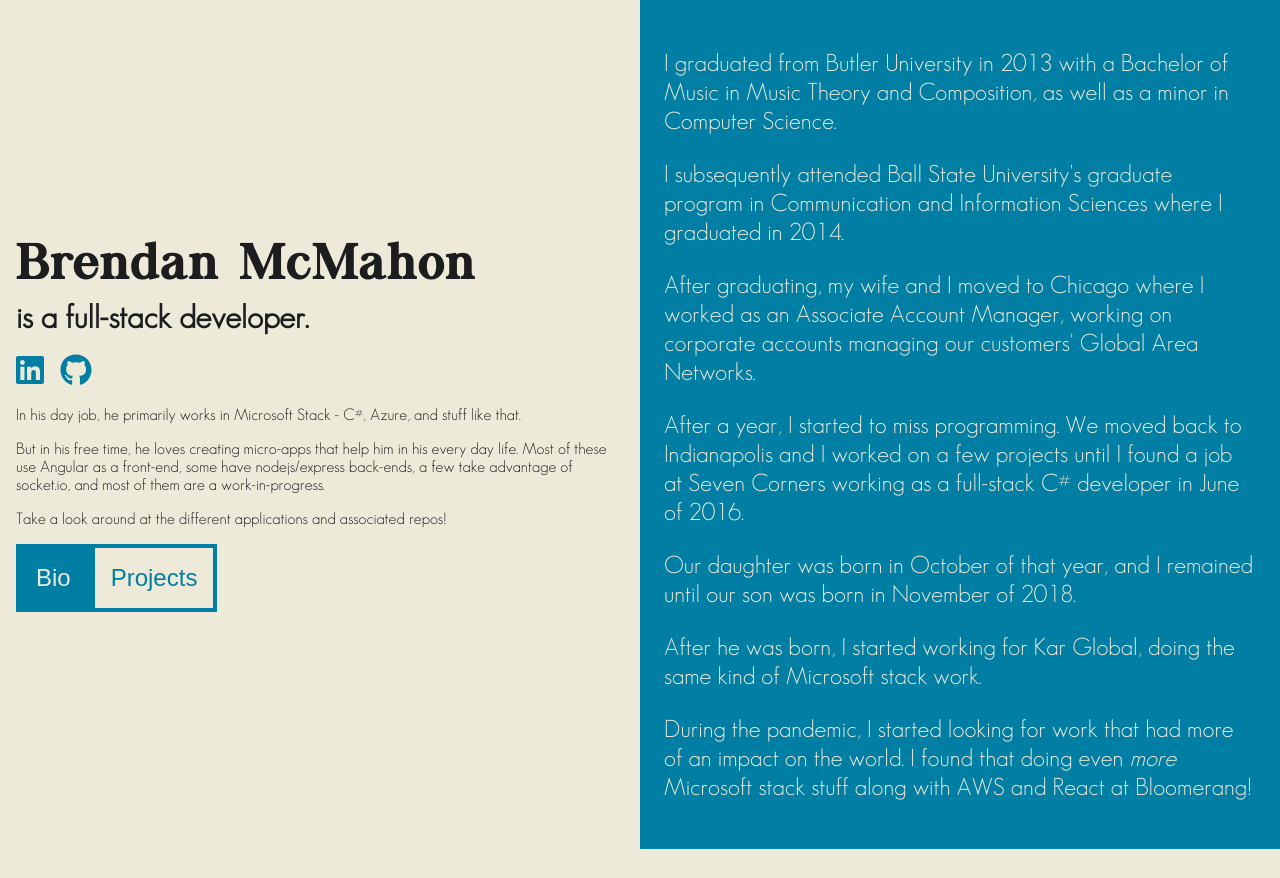
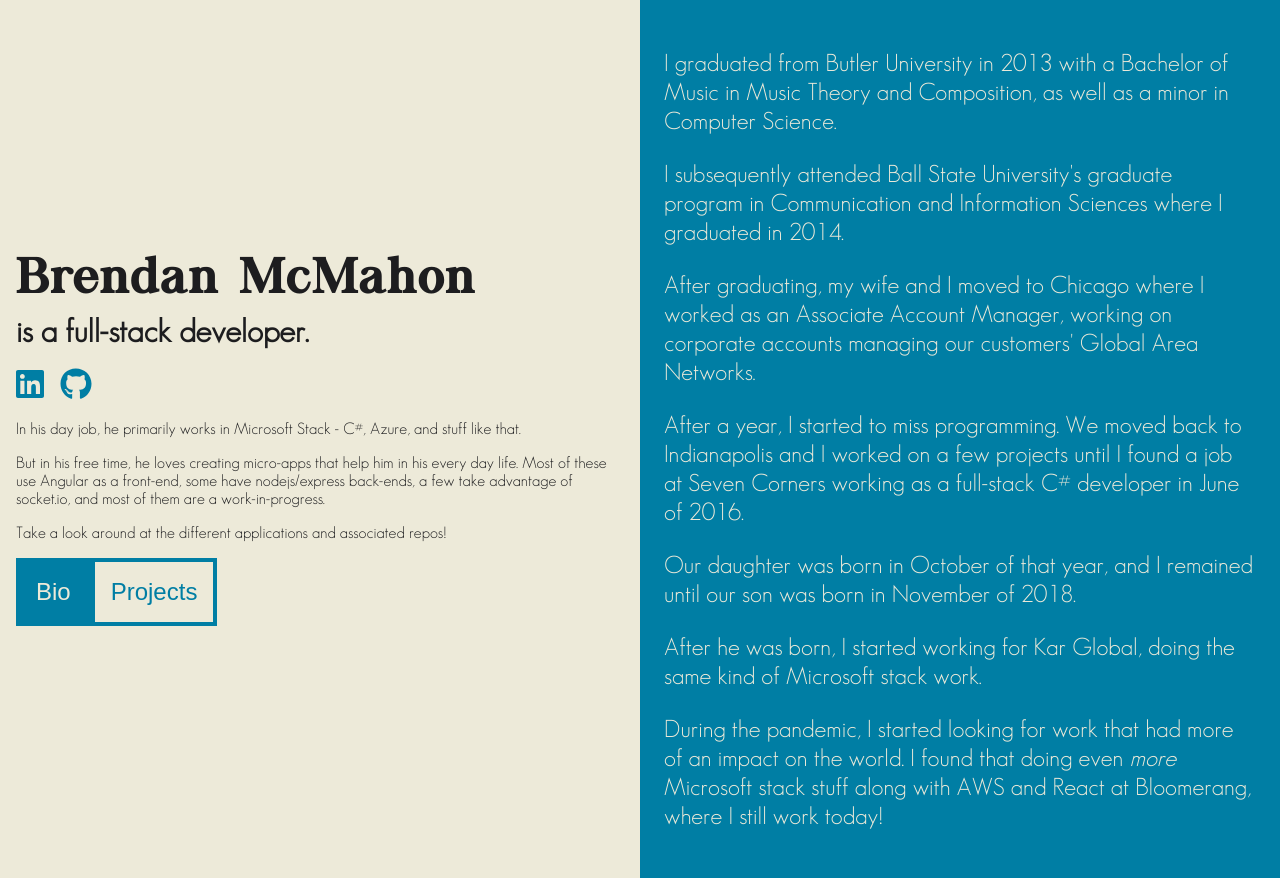
Before and after one commit to brendan-mcmahon/portfolio, an Angular app: page / in a window 1280 px wide. Before the commit the page ends 849 px from the top, so only its background shows below. Built offline with nearby package versions, Linux system fonts and the light colour scheme.

Commit message:
more bio updates

```diff
--- a/src/app/bio/bio.component.html
+++ b/src/app/bio/bio.component.html
@@ -5,5 +5,5 @@
   <p>After a year, I started to miss programming. We moved back to Indianapolis and I worked on a few projects until I found a job at Seven Corners working as a full-stack C# developer in June of 2016.</p>
   <p>Our daughter was born in October of that year, and I remained until our son was born in November of 2018.</p>
   <p>After he was born, I started working for Kar Global, doing the same kind of Microsoft stack work.</p>
-  <p>During the pandemic, I started looking for work that had more of an impact on the world. I found that doing even <i>more</i> Microsoft stack stuff along with AWS and React at Bloomerang!</p>
+  <p>During the pandemic, I started looking for work that had more of an impact on the world. I found that doing even <i>more</i> Microsoft stack stuff along with AWS and React at Bloomerang, where I still work today!</p>
 </div>
```
